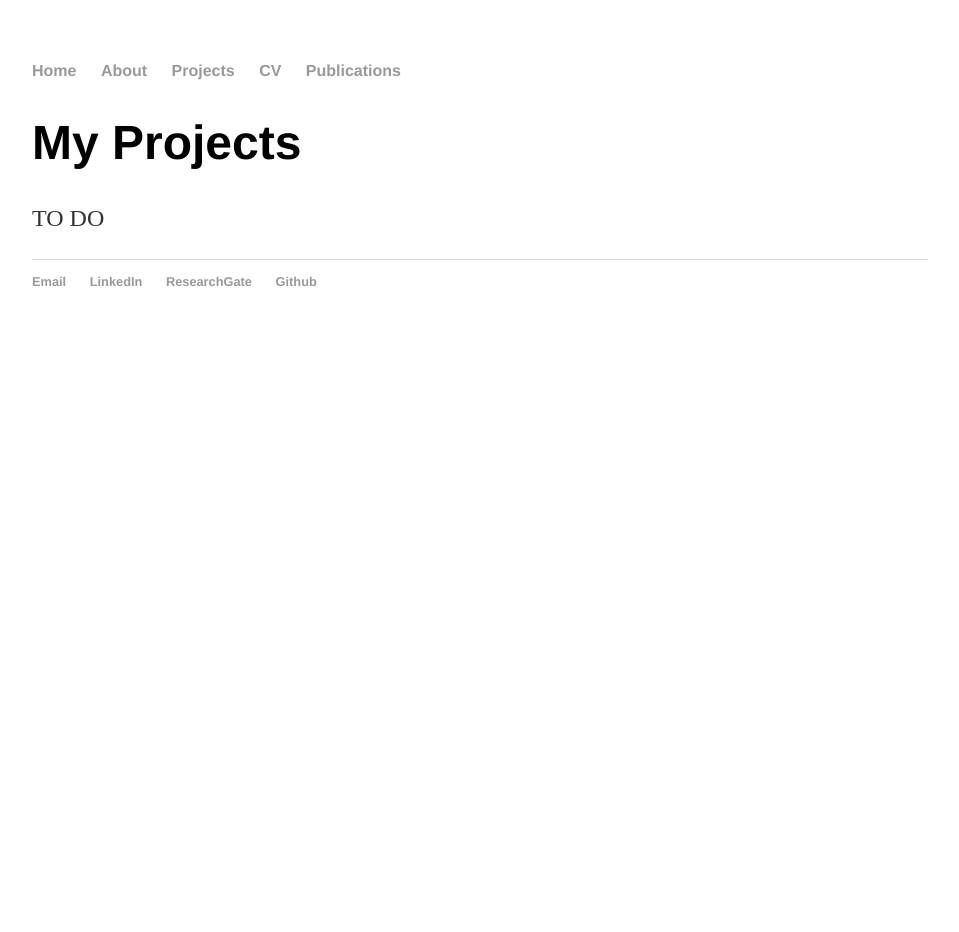
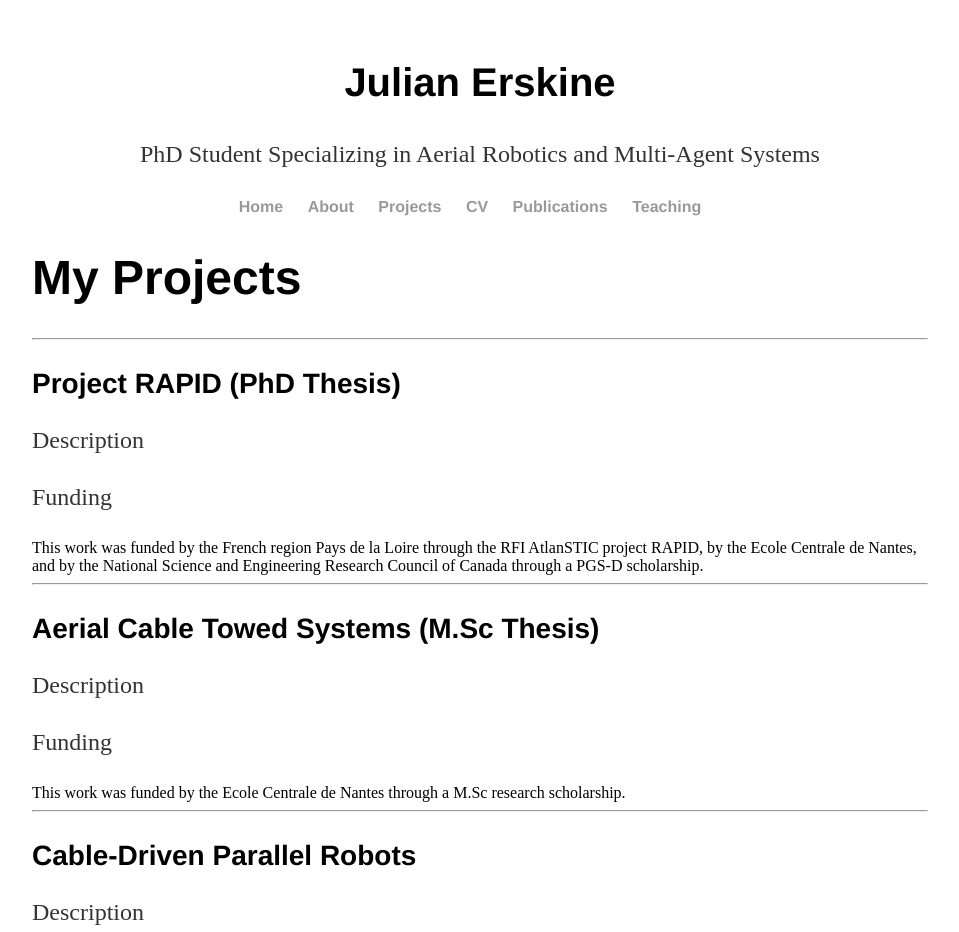
Before and after one commit to JulianErskine/julianerskine.github.io, a plain HTML site: page projects/index.html in a window 1280 px wide. Shown: the top 932 px of the page, without its empty margins (160-1119 px from the left). Before the commit the page ends 800 px from the top, so only its background shows below. Drawn offline with Linux system fonts and the light colour scheme.

Commit message:
Added phot and homogenized heading of website

```diff
--- a/projects/index.html
+++ b/projects/index.html
@@ -5,21 +5,57 @@
 	<link rel="stylesheet" type="text/css" href="../css/main.css">
 </head>
 <body>
+	<div class="container">
+		<div class="blurb">
+			<center>
+				<h2> Julian Erskine</h2>
+				<p>
+					PhD Student Specializing in Aerial Robotics and Multi-Agent Systems
+				</p>
+			</center>
+		</div><!-- /.blurb -->
+	</div><!-- /.container -->
+
 	<nav>
+		<center>
 			<ul>
 				<li><a href="../index.html">Home</a></li>
 				<li><a href="../about/index.html">About</a></li>
 				<li><a href="index.html">Projects</a></li>
 				<li><a href="../cv/index.html">CV</a></li>
 				<li><a href="../publications/index.html">Publications</a></li>
+				<li><a href="../placeholder.html">Teaching</a></li>
 			</ul>
+		</center>
 	</nav>
 	<div class="container">
 		<div class="blurb">
 			<h1>My Projects</h1>
-				<p>TO DO </p>
+
+			<hr>
+
+			<h3>Project RAPID (PhD Thesis)</h3>
+			<p> Description</p>
+			<p> Funding</p>
+			This work was funded by the French region Pays de la Loire through the RFI AtlanSTIC project RAPID, by the Ecole Centrale de Nantes, and by the National Science and Engineering Research Council of Canada through a PGS-D scholarship.
+
+			<hr>
+
+			<h3>Aerial Cable Towed Systems (M.Sc Thesis)</h3>
+			<p> Description</p>
+			<p> Funding</p>
+			This work was funded by the Ecole Centrale de Nantes through a M.Sc research scholarship.
+
+			<hr>
+
+			<h3>Cable-Driven Parallel Robots</h3>
+			<p> Description</p>
+
+
 		</div><!-- /.blurb -->
 	</div><!-- /.container -->
+
+	<br>
 	<footer>
 		<ul>
 			<li><a href="mailto:julian.NotMyRealEmail.Erskine@gmail.com">Email</a></li>
```
Also changed, not shown: about/index.html (+9 -3 lines), cv/index.html (+13 -0 lines), index.html (+10 -8 lines), publications/index.html (+13 -0 lines), 1 other file. Lines whose indentation alone changed are shown as unchanged.
